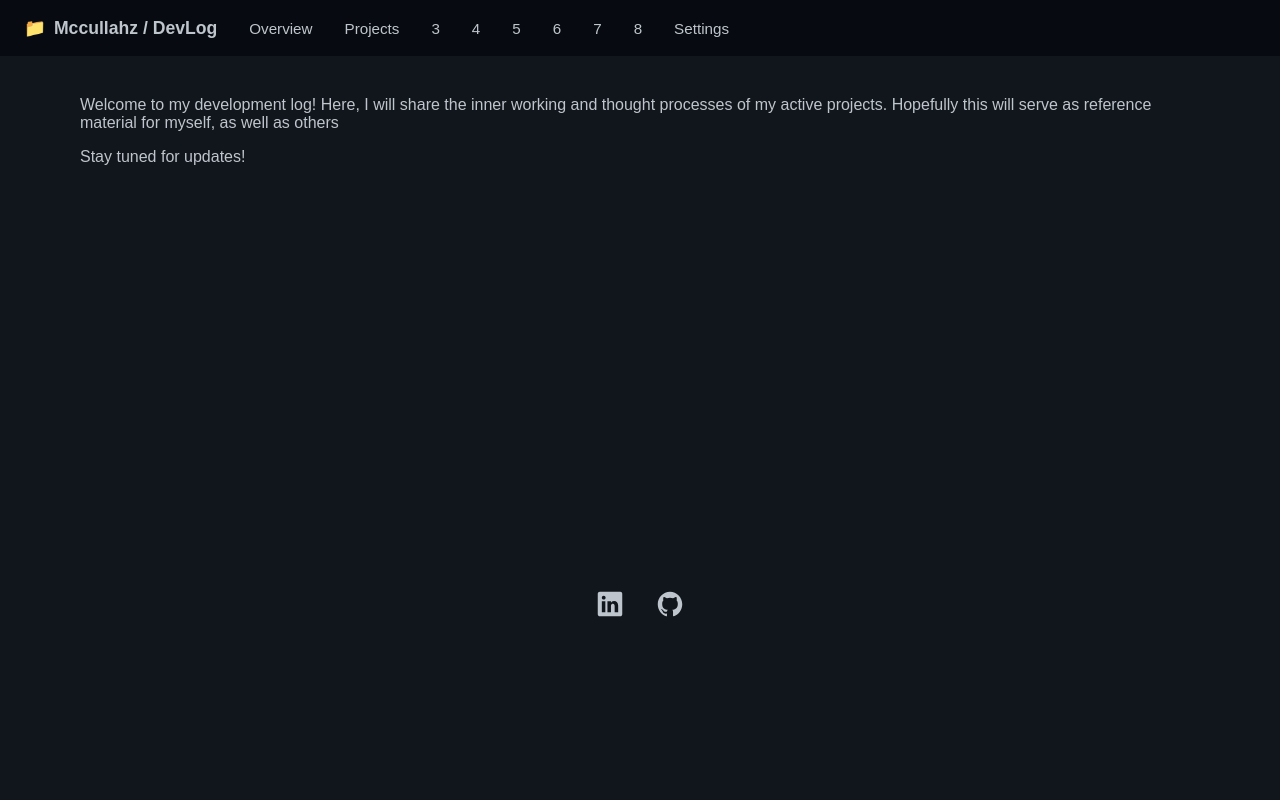
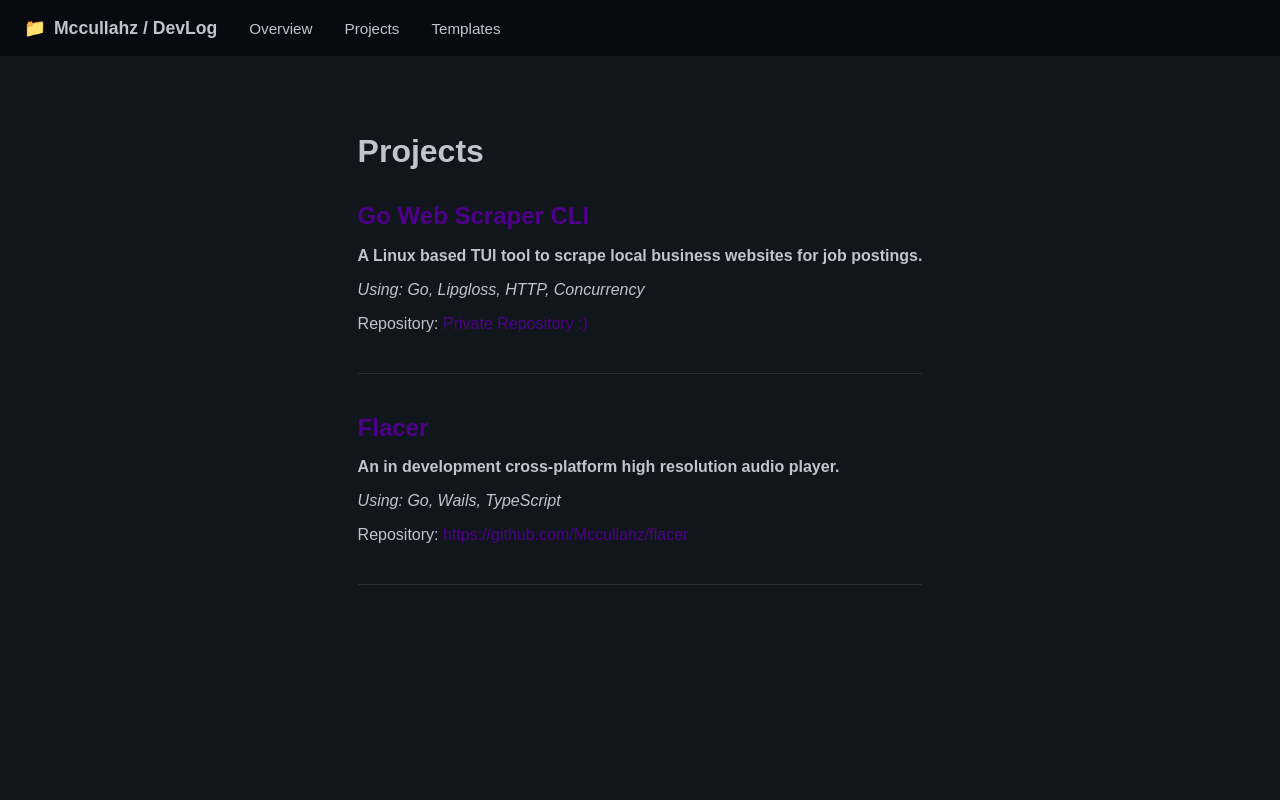
Before and after one commit to Mccullahz/mccullahz.github.io, a React (Create React App) app: page /#/projects in a window 1280 px wide. Shown: the top 800 px of the page. Built offline with nearby package versions, Linux system fonts and the light colour scheme.

Commit message:
big changes, added pages dir, refined articlehelper, adding templates, added article viewer, ready for content

```diff
--- a/src/App.tsx
+++ b/src/App.tsx
@@ -1,15 +1,26 @@
 import React from 'react';
 import './styles/App.css';
+import {HashRouter as Router, Route, Routes} from 'react-router-dom';
 import Home from './components/Home';
 import Navbar from './components/Navbar';
 import Footer from './components/Footer';
+import ArticleView from './components/ArticleView';
+import Projects from './pages/Projects';
+import Templates from './pages/Templates';
 
 function App() {
 return (
 <div className="App">
+	<Router>
 		<Navbar />
-		<Home />
+		<Routes>
+			<Route path="/" element={<Home />} />
+			<Route path="/projects" element={<Projects />} />
+			<Route path="/templates" element={<Templates />} />
+			<Route path="/articles/:slug" element={<ArticleView />} />
+		</Routes>
 		<Footer />
+	</Router>
 </div>
   )}
 
--- a/src/components/ArticleHelper.tsx
+++ b/src/components/ArticleHelper.tsx
@@ -1,14 +1,15 @@
-{/* this is the default layout component for all of the article pages, making formatting easier adn reducing repeated code where possible*/}
+// this is the default layout component for all of the article pages, making formatting easier adn reducing repeated code where possible
 import React from "react";
+import { Link } from "react-router-dom";
 
 type ArticleHelperProps = {
-
   title?: string;
   subtitle?: string;
   technologies?: string[];
   links?: {
     github?: string;
   };
+  slug?: string;
 };
 
 export const ArticleHelper: React.FC<ArticleHelperProps> = ({
@@ -16,15 +17,14 @@ export const ArticleHelper: React.FC<ArticleHelperProps> = ({
   subtitle,
   technologies = [],
   links = {},
+  slug,
 }) => {
-	return (
+  const content = (
     <div className="article-helper">
       {title && <h1 className="article-title">{title}</h1>}
       {subtitle && <h2 className="article-subtitle">{subtitle}</h2>}
       {technologies.length > 0 && (
-				<p className="article-technologies">
-					Using: {technologies.join(", ")}
-				</p>
+        <p className="article-technologies">Using: {technologies.join(", ")}</p>
       )}
       {links.github && (
         <p className="article-links">
@@ -33,4 +33,12 @@ export const ArticleHelper: React.FC<ArticleHelperProps> = ({
       )}
     </div>
   );
-}
+
+  return slug ? (
+    <Link to={`/articles/${slug}`} className="article-link-wrapper">
+      {content}
+    </Link>
+  ) : (
+    content
+  );
+};
--- /dev/null
+++ b/src/components/ArticleView.tsx
@@ -0,0 +1,13 @@
+import React from "react";
+import { useParams } from "react-router-dom";
+
+export default function ArticleView() {
+  const { slug } = useParams();
+
+  // TODO: load article content dynamically here based on slug
+  return (
+    <main style={{ padding: "2rem" }}>
+      <h1>{slug}</h1>
+    </main>
+  );
+}
--- a/src/components/Navbar.tsx
+++ b/src/components/Navbar.tsx
@@ -1,4 +1,5 @@
 import React, { useEffect } from "react";
+import { Link } from "react-router-dom";
 import "../styles/App.css";
 {/* changed this so now we are a static navbar, dont need anything super fancy here*/}
 
@@ -10,15 +11,9 @@ export default function Navbar() {
         <span style={{ marginLeft: "0.5rem" }}>Mccullahz / DevLog</span>
       </div>
       <div className="navbar-links">
-        <a className="navbar-link" href="#Home">Overview</a>
-        <a className="navbar-link" href="#Projects">Projects</a>
-        <a className="navbar-link" href="#">3</a>
-        <a className="navbar-link" href="#">4</a>
-        <a className="navbar-link" href="#">5</a>
-        <a className="navbar-link" href="#">6</a>
-        <a className="navbar-link" href="#">7</a>
-        <a className="navbar-link" href="#">8</a>
-        <a className="navbar-link" href="#">Settings</a>
+        <Link className="navbar-link" to="/">Overview</Link>
+        <Link className="navbar-link" to="/projects">Projects</Link>
+        <Link className="navbar-link" to="/templates">Templates</Link>
       </div>
     </nav>
   );
--- /dev/null
+++ b/src/pages/Projects.tsx
@@ -0,0 +1,43 @@
+import React from "react";
+import { ArticleHelper } from "../components/ArticleHelper";
+import "../styles/App.css";
+
+export default function Projects() {
+  const projects = [
+    {
+      title: "Go Web Scraper CLI",
+      subtitle: "A Linux based TUI tool to scrape local business websites for job postings.",
+      technologies: ["Go", "Lipgloss", "HTTP", "Concurrency"],
+      links: {
+        github: "Private Repository :)",
+      },
+      slug: "Go-CLI-Scraper",
+    },
+    {
+      title: "Flacer",
+      subtitle: "An in development cross-platform high resolution audio player.",
+      technologies: ["Go", "Wails", "TypeScript"],
+      links: {
+        github: "https://github.com/Mccullahz/flacer",
+      },
+      slug: "Flacer",
+    },
+  ];
+
+  return (
+    <main className="projects-page">
+      <h1 style={{ fontSize: "2rem", marginBottom: "2rem" }}>Projects</h1>
+      {projects.map((proj, idx) => (
+        <div key={idx} className="project-entry" style={{ marginBottom: "2.5rem" }}>
+          <ArticleHelper
+            title={proj.title}
+            subtitle={proj.subtitle}
+            technologies={proj.technologies}
+            links={proj.links}
+	    slug={proj.slug}
+          />
+        </div>
+      ))}
+    </main>
+  );
+}
--- /dev/null
+++ b/src/pages/Templates.tsx
@@ -0,0 +1,35 @@
+import React from "react";
+import { ArticleHelper } from "../components/ArticleHelper";
+import "../styles/App.css";
+
+export default function Templates() {
+  const templates = [
+    {
+      title: "Statement of Work - SOW Template",
+      subtitle: "A straight forward template used to help organize projects as a solo dev.",
+      technologies: ["Markdown", "PDF Download"],
+      links: {
+        github: "No Links Here :)",
+      },
+      slug: "SOW Template",
+    },
+
+  ];
+
+  return (
+    <main className="projects-page">
+      <h1 style={{ fontSize: "2rem", marginBottom: "2rem" }}>Templates</h1>
+      {templates.map((tmpl, idx) => (
+        <div key={idx} className="project-entry" style={{ marginBottom: "2.5rem" }}>
+          <ArticleHelper
+            title={tmpl.title}
+            subtitle={tmpl.subtitle}
+            technologies={tmpl.technologies}
+            links={tmpl.links}
+	    slug={tmpl.slug}
+          />
+        </div>
+      ))}
+    </main>
+  );
+}
--- a/src/styles/App.css
+++ b/src/styles/App.css
@@ -74,6 +74,52 @@ body {
   background-color: var(--color-theme);
 }
 
+/*---------
+ Project Page Styles
+ * ---------*/
+.projects-page {
+  padding: 2rem;
+  max-width: 900px;
+  margin: auto;
+  background-color: var(--color-grey);
+  color: var(--color-light);
+}
+
+.project-entry {
+  border-bottom: 1px solid rgba(255, 255, 255, 0.1);
+  padding-bottom: 1.5rem;
+}
+
+.article-title {
+  font-size: 1.5rem;
+  color: var(--color-theme);
+}
+
+.article-subtitle {
+  font-size: 1rem;
+  margin: 0.5rem 0;
+  color: var(--color-light);
+}
+
+.article-technologies {
+  font-style: italic;
+  color: var(--color-light);
+}
+
+.article-link-wrapper {
+  text-decoration: none;
+  color: inherit;
+  display: block;
+}
+
+.article-links a {
+  color: var(--color-theme);
+  text-decoration: none;
+}
+
+.article-links a:hover {
+  text-decoration: underline;
+}
 
 
 /*---------
```
Lines whose indentation alone changed are shown as unchanged.
